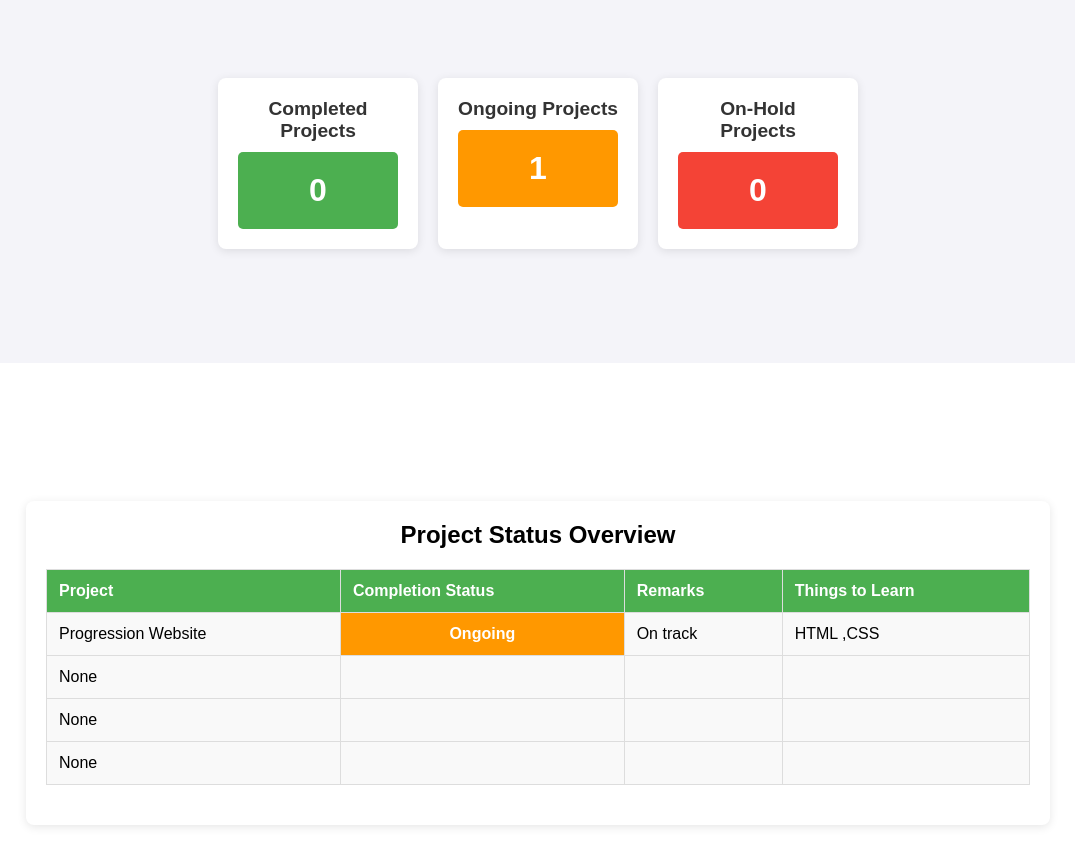
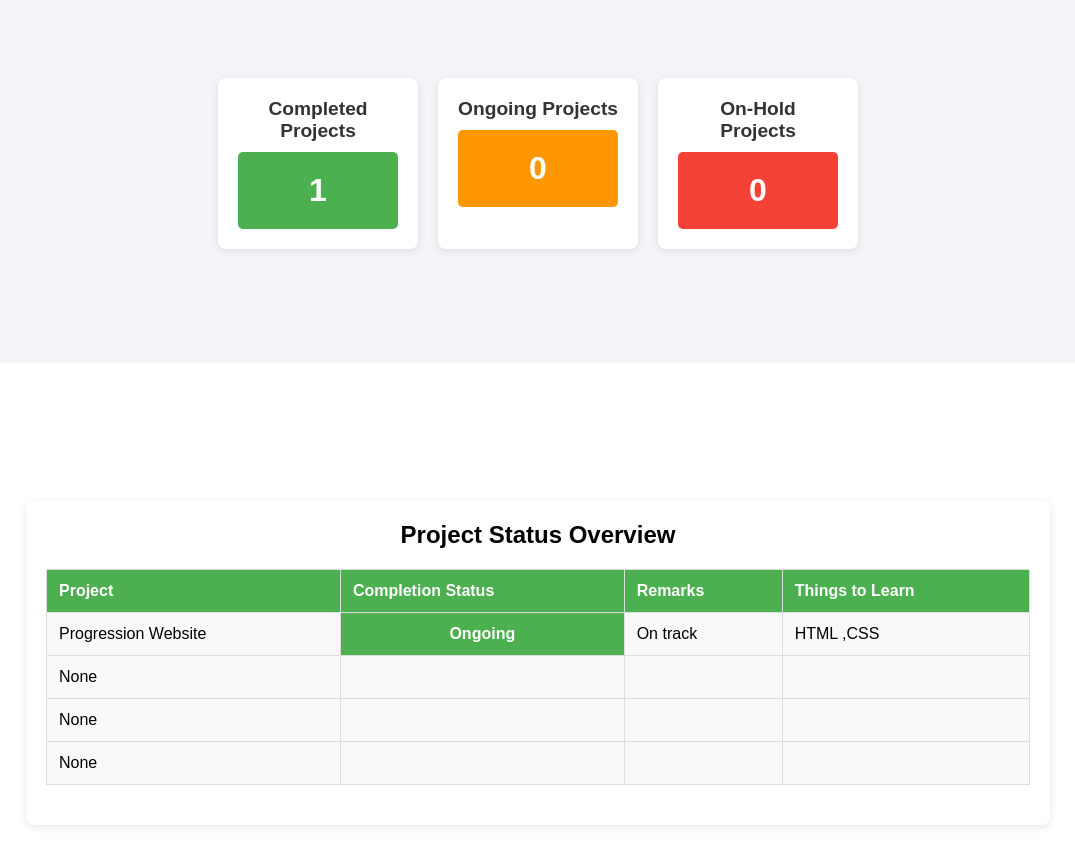
Before and after one commit to Yogesh-Kumar-Mallik/Yogesh-Envelop, a plain HTML site: page index.html in a window 1280 px wide. Shown: the part 960-1826 px from the top of the page, without its empty margins (102-1177 px from the left). Drawn offline with Linux system fonts and the light colour scheme.

Commit message:
Update index.html

```diff
--- a/index.html
+++ b/index.html
@@ -34,11 +34,11 @@
         <div class="progress-container">
           <div class="project-status completed">
             <h3>Completed Projects</h3>
-            <p class="count">0</p>
+            <p class="count">1</p>
           </div>
           <div class="project-status ongoing">
             <h3>Ongoing Projects</h3>
-            <p class="count">1</p>
+            <p class="count">0</p>
           </div>
           <div class="project-status onhold">
             <h3>On-Hold <br />Projects</h3>
@@ -61,7 +61,7 @@
             <tbody>
               <tr>
                 <td>Progression Website</td>
-                <td class="ongoing-1">Ongoing</td>
+                <td class="complete-1">Ongoing</td>
                 <td>On track</td>
                 <td>HTML ,CSS</td>
               </tr>
```
